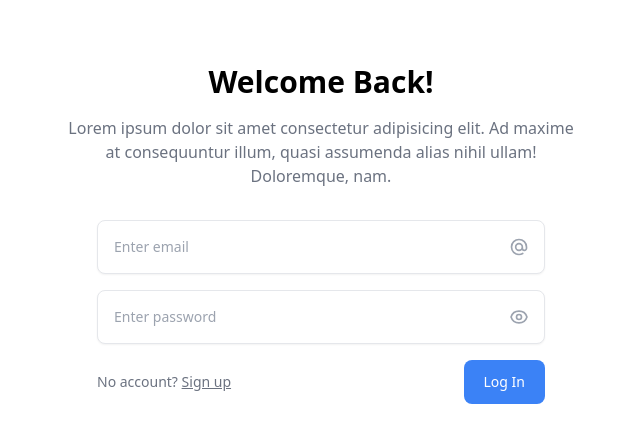
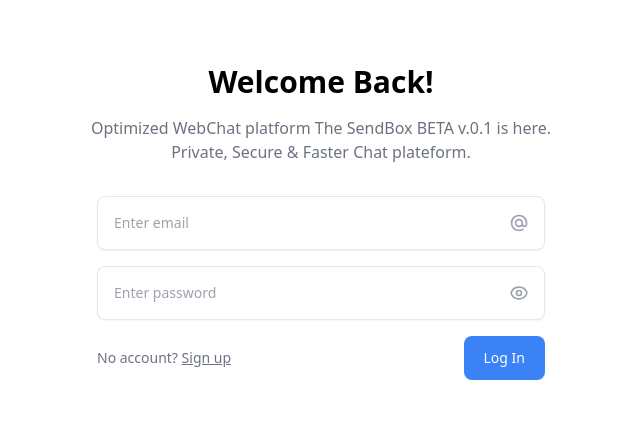
Before and after one commit to Krish-Panchani/SendBox-Chat, a PHP site: page /Auth/auth.php?auth=login in a window 1280 px wide. Shown: the top 428 px of the page, without its empty margins (319-959 px from the left). Run offline with PHP 8.4, Linux system fonts and the light colour scheme; some libraries are stand-ins or nearby versions.

Commit message:
added dynamic desc

```diff
--- a/Auth/login.php
+++ b/Auth/login.php
@@ -1,10 +1,18 @@
+<?php
+
+$a = 'Tell your friends about this chat websites. We are providing Private, Safe & Faster Chat';
+$b = 'Are you really Enjoying this chat website? Let Give is Feedback at link.';
+$c = 'We are currently on beta stage, where we try some new feature and Fix bug issues. If you found any bug then report us at @thunderdevelops.in';
+$d = 'Optimized WebChat platform The SendBox BETA v.0.1 is here. Private, Secure & Faster Chat plateform.';
+$array = array($a, $b, $c, $d);
+?>
 
 <div class="mx-auto max-w-screen-xl px-4 py-16 sm:px-6 lg:px-8">
   <div class="mx-auto max-w-lg text-center">
     <h1 class="text-2xl font-bold sm:text-3xl">Welcome Back!</h1>
 
     <p class="mt-4 text-gray-500">
-      Lorem ipsum dolor sit amet consectetur adipisicing elit. Ad maxime at consequuntur illum, quasi assumenda alias nihil ullam! Doloremque, nam.
+      <?php echo $array[rand(0, count($array) - 1)]; ?>
     </p>
   </div>
 
```
